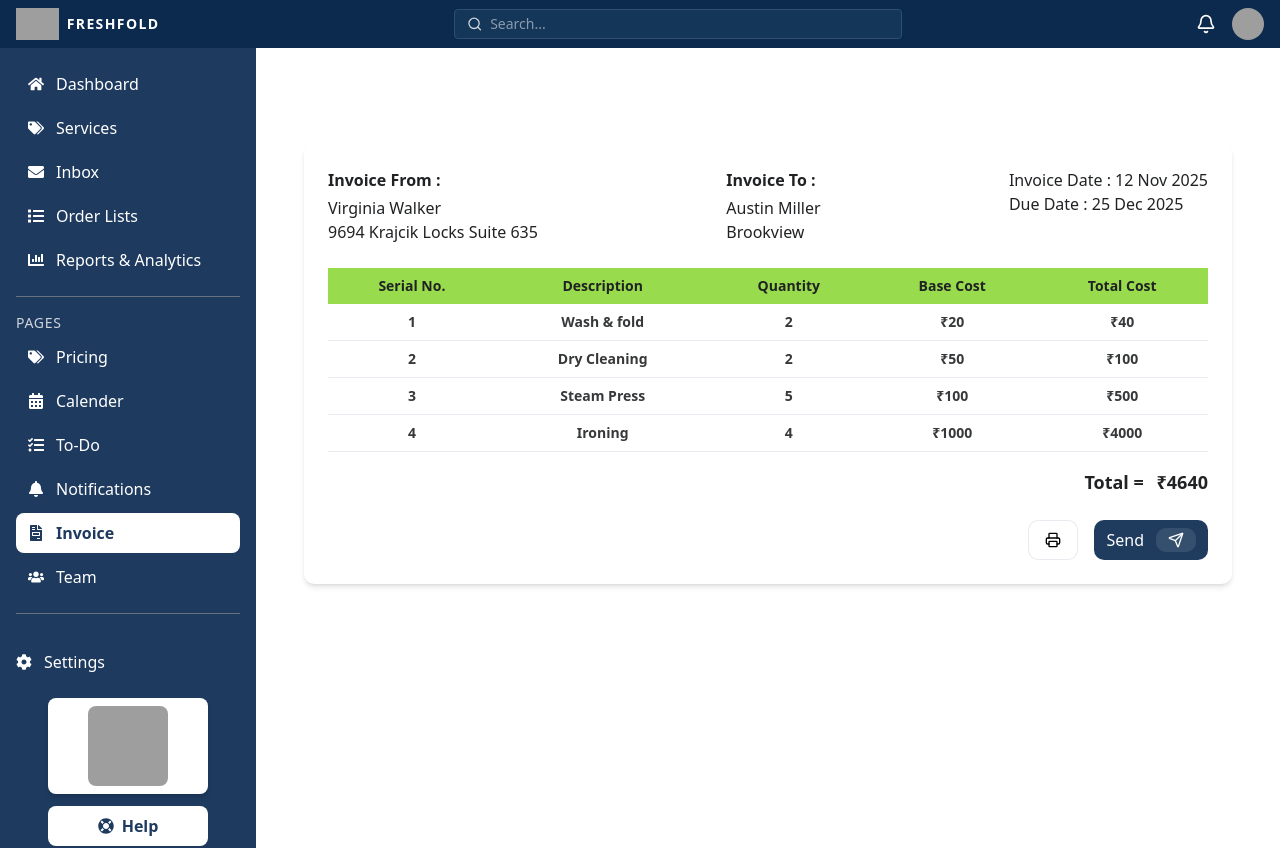
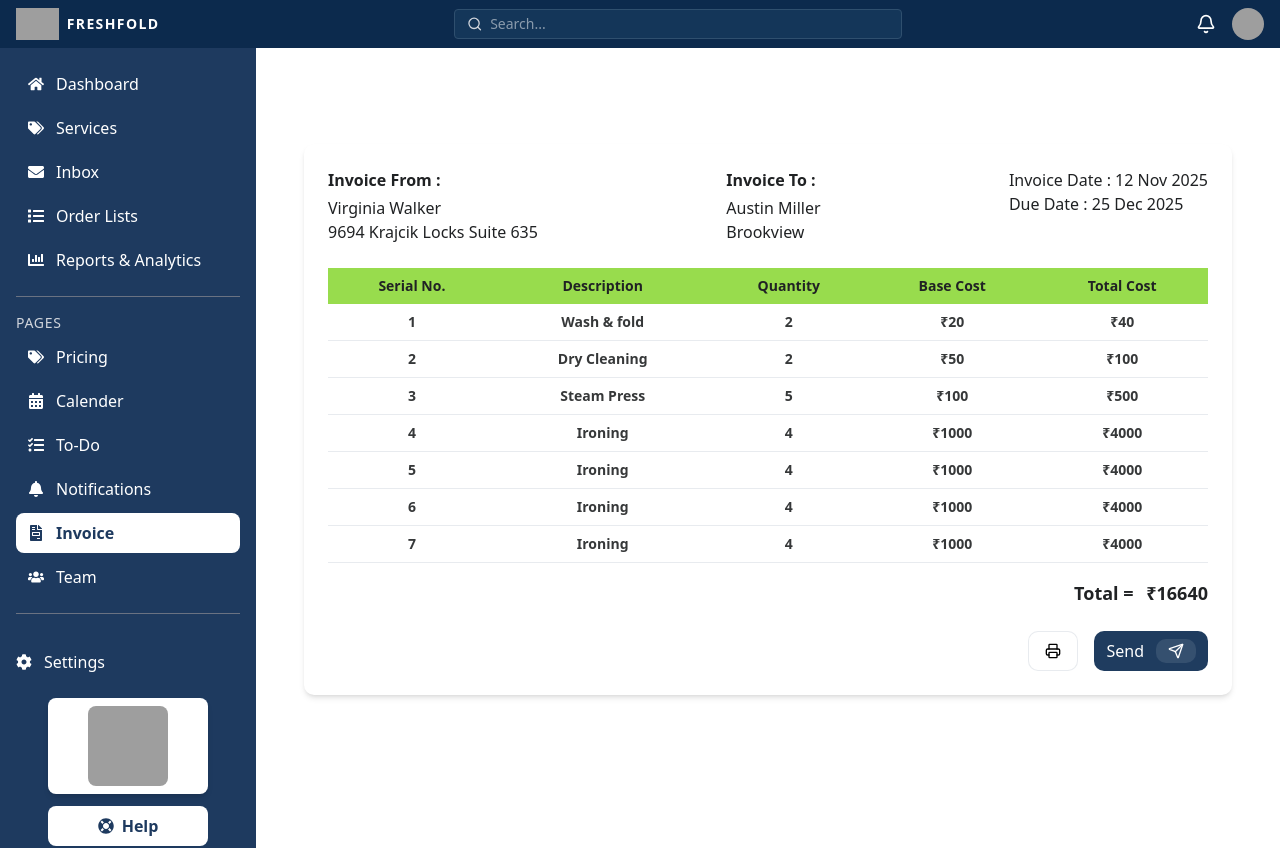
Before and after one commit to vaishalitech-Laundary/LaundaryAdmin, a React (Vite) app: page /invoice in a window 1280 px wide. Built offline with nearby package versions, Linux system fonts and the light colour scheme; grey boxes are pictures that could not be loaded.

Commit message:
adding the pages of invoice

```diff
--- a/src/pages/Invoice/index.jsx
+++ b/src/pages/Invoice/index.jsx
@@ -17,6 +17,9 @@ const InvoicePage = () => {
       { id: 1, description: "Wash & fold", quantity: 2, baseCost: 20 },
       { id: 2, description: "Dry Cleaning", quantity: 2, baseCost: 50 },
       { id: 3, description: "Steam Press", quantity: 5, baseCost: 100 },
+      { id: 4, description: "Ironing", quantity: 4, baseCost: 1000 },
+      { id: 4, description: "Ironing", quantity: 4, baseCost: 1000 },
+      { id: 4, description: "Ironing", quantity: 4, baseCost: 1000 },
       { id: 4, description: "Ironing", quantity: 4, baseCost: 1000 },
     ],
   });
```
